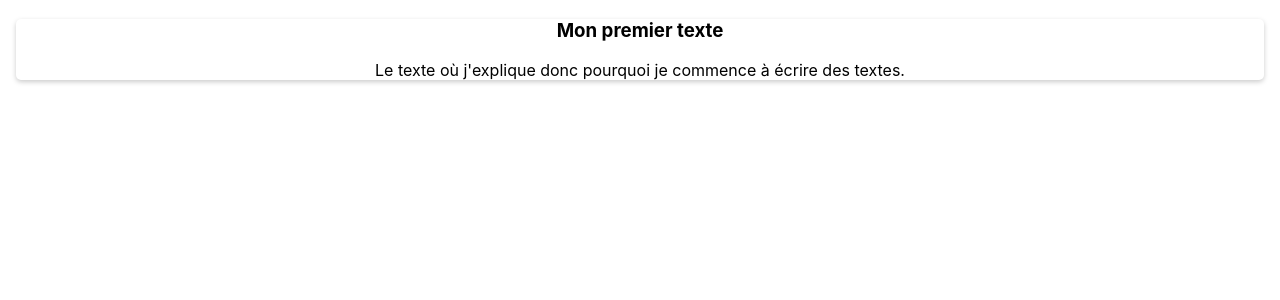
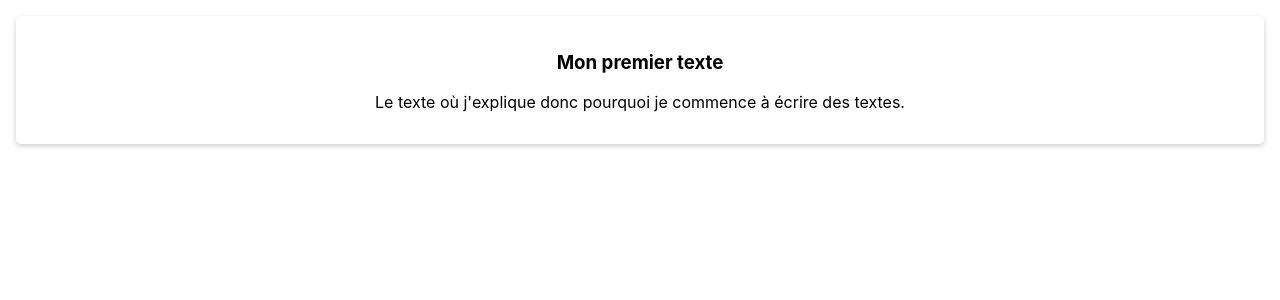
Before and after one commit to ly-abdourahamane/React-Utilities, a React (Create React App) app: page / in a window 1280 px wide. Shown: the top 300 px of the page. Built offline with nearby package versions, Linux system fonts and the light colour scheme.

Commit message:
style dans une constante

```diff
--- a/src/App.js
+++ b/src/App.js
@@ -7,13 +7,17 @@ function App() {
     summary: "Le texte où j'explique donc pourquoi je commence à écrire des textes."
   }
 
+  const styles = {
+    margin: '16px',
+    padding: '16px',
+    boxSizing: 'border-box',
+    borderRadius: '5px',
+    boxShadow: '0 2px 5px #ccc'
+  }
+
   return (
     <div className="App">
-      <div style={{
-        margin: '16px',
-        borderRadius: '5px',
-        boxShadow: '0 2px 5px #ccc'
-      }}>
+      <div style={styles}>
         <h3>{blogEntry.title}</h3>
         <p>{blogEntry.summary}</p>
       </div>
```
